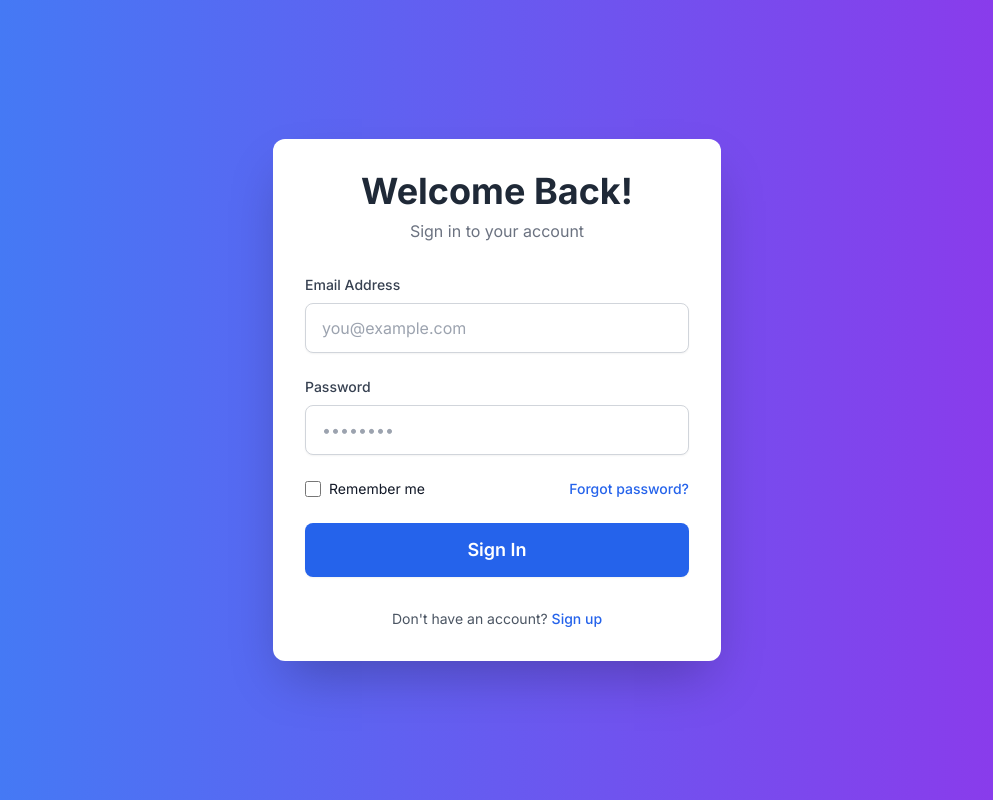
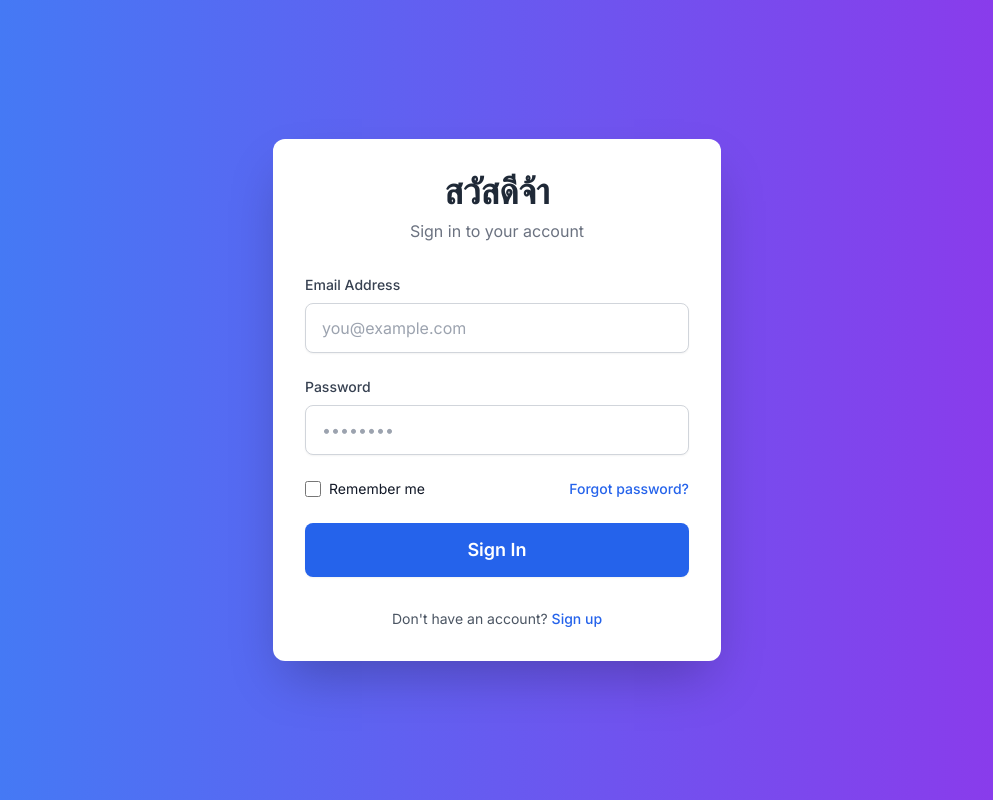
Before and after one commit to alpha-Dev247/Back-Office, a plain HTML site: page INDEX.html in a window 1280 px wide. Shown: the whole page, without its empty margins (143-1136 px from the left). Drawn offline with nearby package versions, Linux system fonts and the light colour scheme.

Commit message:
เปลี่ยน welcome back เป็น สวัสดีจ้า

```diff
--- a/INDEX.html
+++ b/INDEX.html
@@ -20,7 +20,7 @@
     <div class="bg-white p-8 rounded-xl shadow-2xl w-full max-w-md">
         <!-- Login Card Header -->
         <div class="text-center mb-8">
-            <h1 class="text-4xl font-extrabold text-gray-800 mb-2">Welcome Back!</h1>
+            <h1 class="text-4xl font-extrabold text-gray-800 mb-2">สวัสดีจ้า</h1>
             <p class="text-gray-500">Sign in to your account</p>
         </div>
 
```
